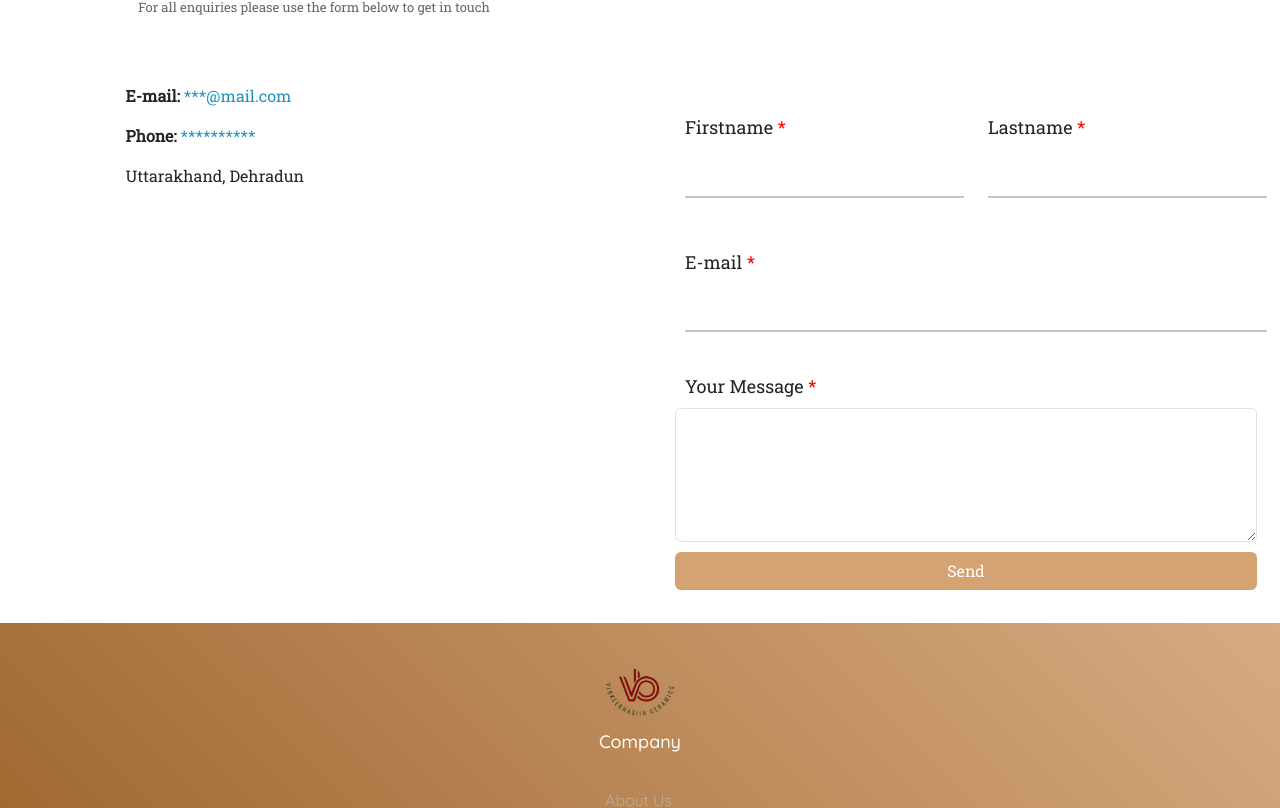
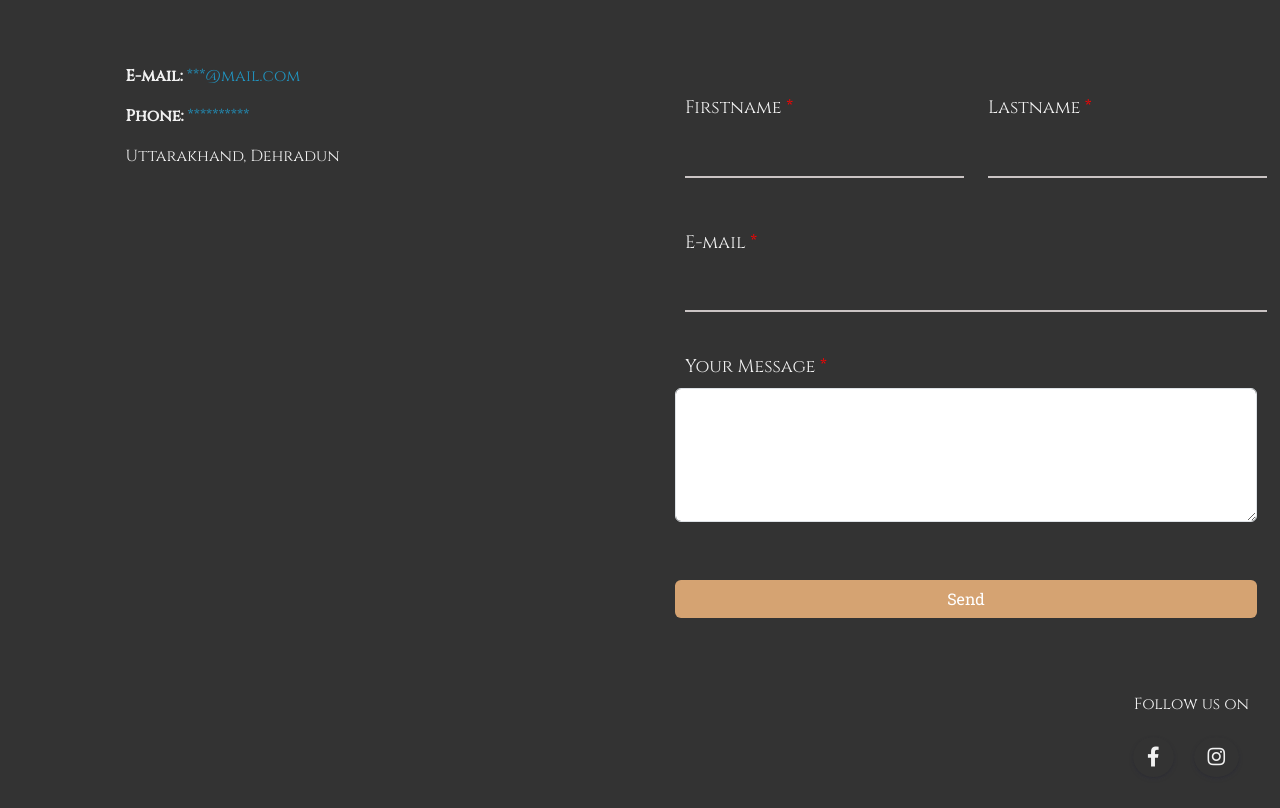
Before and after one commit to Sarthak224/Ceramics-Business-Website-Frontend, a React (Create React App) app: page /contact-us in a window 1280 px wide. Shown: the part 178-986 px from the top of the page. Built offline with nearby package versions, Linux system fonts and the light colour scheme.

Commit message:
added new features in contactus

```diff
--- a/src/App.css
+++ b/src/App.css
@@ -1982,11 +1982,42 @@ min-height: 380px;
     border-bottom: 2px solid #cac4c4 !important;
     margin-bottom: 44px;
     border-radius: 0px !important;
-
-}
+    background:transparent;
+    color: #f1f1f1 !important;
+
+}
+
+.contact-form-body input:focus {
+  margin: 16px 10px;
+  margin: 16px 10px;
+  border: none !important;
+  border-bottom: 2px solid #cac4c4 !important;
+  margin-bottom: 44px;
+  border-radius: 0px !important;
+  background:transparent;
+
+}
+
 .contact-form-body h5{
   text-align: left;
-}
+  color:#f1f1f1
+}
+.contact-footer-br{
+  text-align: right;
+  padding-right: 31px;
+  margin:40px 0px;
+}
+
+.contact-footer-br i{
+  margin: 21px 10px;
+  background: #333;
+  font-size: 20px;
+  padding: 10px 14px;
+  color: #f1f1f1;
+  border-radius: 50%;
+  box-shadow: rgba(50, 50, 93, 0.25) 0px 2px 5px -1px, rgba(0, 0, 0, 0.3) 0px 1px 3px -1px;
+}
+
 
 .add-del-btn:hover{
   background-color: #e097228b;
--- a/src/pages/ContactUs.js
+++ b/src/pages/ContactUs.js
@@ -2,7 +2,7 @@ import { Button, Col, Input, Row } from "reactstrap";
 
 export default function ContactUs() {
     return (
-        <div style={{marginTop:"110px"}}>
+        <div style={{marginTop:"90px",background:"#333"}}>
             <Row>
                 <Col md="6">
                     <div className="liner-container" style={{ marginBottom: "49px" }}>
@@ -13,7 +13,7 @@ export default function ContactUs() {
                     </div>
                 </Col>
                 <Col md="6">
-                    <div className="liner-container" style={{ marginBottom: "29px" }}>
+                    <div className="liner-container" style={{ marginBottom: "29px",marginTop:"19px" }}>
 
                         <h4 className="frs" style={{ color: "#666", fontWeight: "normal", fontSize: "23px" }}>General Inquiries</h4>
                     </div>
@@ -25,9 +25,9 @@ export default function ContactUs() {
 
 
                     <div className="frs" style={{ marginTop: "0px", marginBottom: "0px", width: "60%", marginLeft: "auto", marginRight: "auto" }}>
-                        <p style={{ textAlign: "left" }}><span><b>E-mail: </b></span><span style={{ color: "#2193bf", margin: "14px 0px" }}>***@mail.com</span></p>
-                        <p style={{ textAlign: "left" }}><span><b>Phone: </b></span><span style={{ color: "#2193bf" }}>**********</span></p>
-                        <p style={{ textAlign: "left" }}>Uttarakhand, Dehradun</p>
+                        <p className="fminerva" style={{ textAlign: "left",color:"#f1f1f1" }}><span><b>E-mail: </b></span><span style={{ color: "#2193bf", margin: "14px 0px" }}>***@mail.com</span></p>
+                        <p className="fminerva" style={{ textAlign: "left",color:"#f1f1f1" }}><span><b>Phone: </b></span><span style={{ color: "#2193bf" }}>**********</span></p>
+                        <p className="fminerva" style={{ textAlign: "left",color:"#f1f1f1" }}>Uttarakhand, Dehradun</p>
 
                     </div>
 
@@ -38,28 +38,34 @@ export default function ContactUs() {
                     <div className="contact-form-body frs" style={{marginTop:"0px"}}>
                         <Row>
                         <Col md="6">
-                        <h5 style={{ margin: "10px", fontSize: "18px", fontWeight: "normal" }}>Firstname  <span style={{ color: "red" }}>*</span></h5>
+                        <h5 className="fminerva" style={{ margin: "10px", fontSize: "18px", fontWeight: "normal" }}>Firstname  <span style={{ color: "red" }}>*</span></h5>
 
                         <Input type="text" />
                         </Col>
 
                         <Col md="6">
-                        <h5 style={{ margin: "10px", fontSize: "18px", fontWeight: "normal" }}>Lastname <span style={{ color: "red" }}>*</span></h5>
+                        <h5 className="fminerva" style={{ margin: "10px", fontSize: "18px", fontWeight: "normal" }}>Lastname <span style={{ color: "red" }}>*</span></h5>
 
                         <Input type="text" />
                         </Col>
 
                          </Row>
-                        <h5 style={{ margin: "10px", fontSize: "18px", fontWeight: "normal" }}>E-mail <span style={{ color: "red" }}>*</span></h5>
+                        <h5 className="fminerva" style={{ margin: "10px", fontSize: "18px", fontWeight: "normal" }}>E-mail <span style={{ color: "red" }}>*</span></h5>
 
                         <Input type="email" />
 
-                        <h5 style={{ margin: "10px", fontSize: "18px", fontWeight: "normal" }}>Your Message <span style={{ color: "red" }}>*</span></h5>
+                        <h5 className="fminerva" style={{ margin: "10px", fontSize: "18px", fontWeight: "normal" }}>Your Message <span style={{ color: "red" }}>*</span></h5>
 
                         <Input type="textarea" rows="5" />
 
-                        <Button className="button-7" color="" style={{margin:"10px 0px",width:"100%",backgroundColor:"#D5A372",color:"white"}}> Send </Button>
+                        <Button className="button-7" color="" style={{margin:"10px 0px",width:"100%",backgroundColor:"#D5A372",color:"white",marginTop:"10%"}}> Send </Button>
                     </div>
+
+                    <div class="social-links contact-footer-br">
+                    <span className="fminerva" style={{color:"#f1f1f1"}}>Follow us on</span><br/>
+  	 				<a href="https://www.facebook.com/people/Vinkee-Bhasiin-Ceramics/100063774127500/" target="_blank"><i class="fab fa-facebook-f"></i></a>
+  	 				<a href="https://www.instagram.com/vinkeebhasiin/" target="_blank"><i class="fab fa-instagram"></i></a>
+  	 			</div>
 
                 </Col>
 
```
